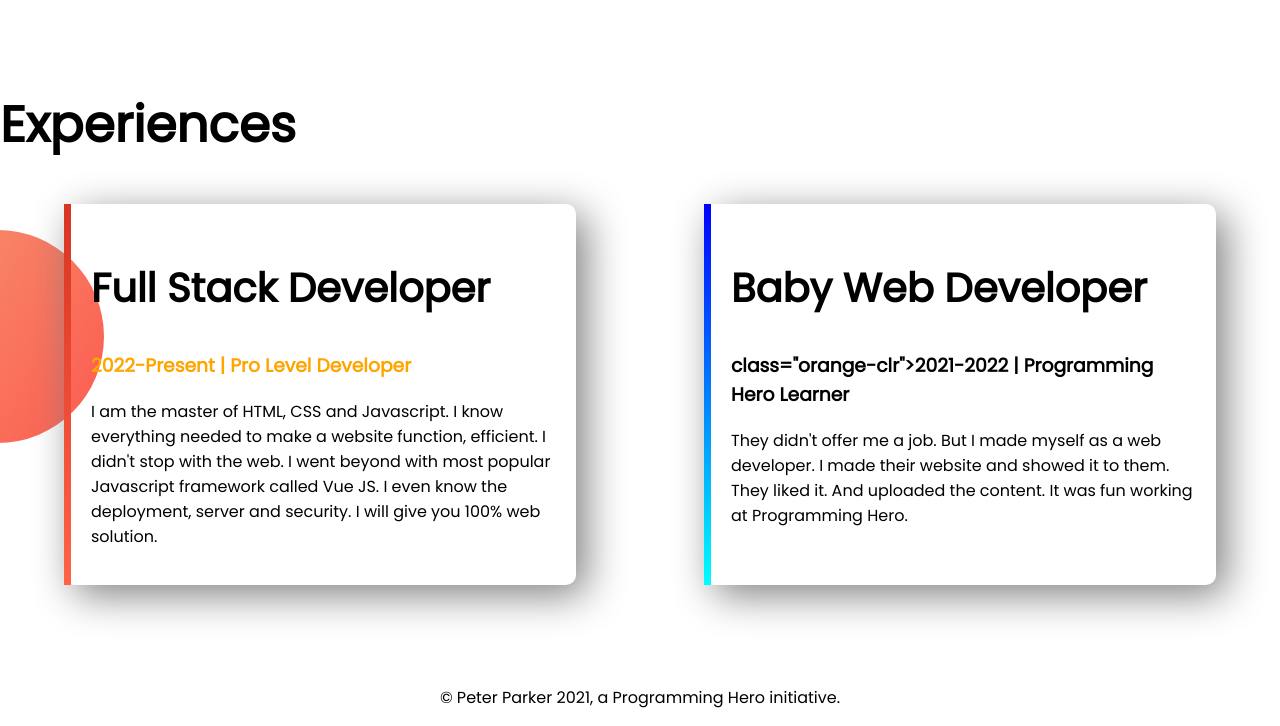
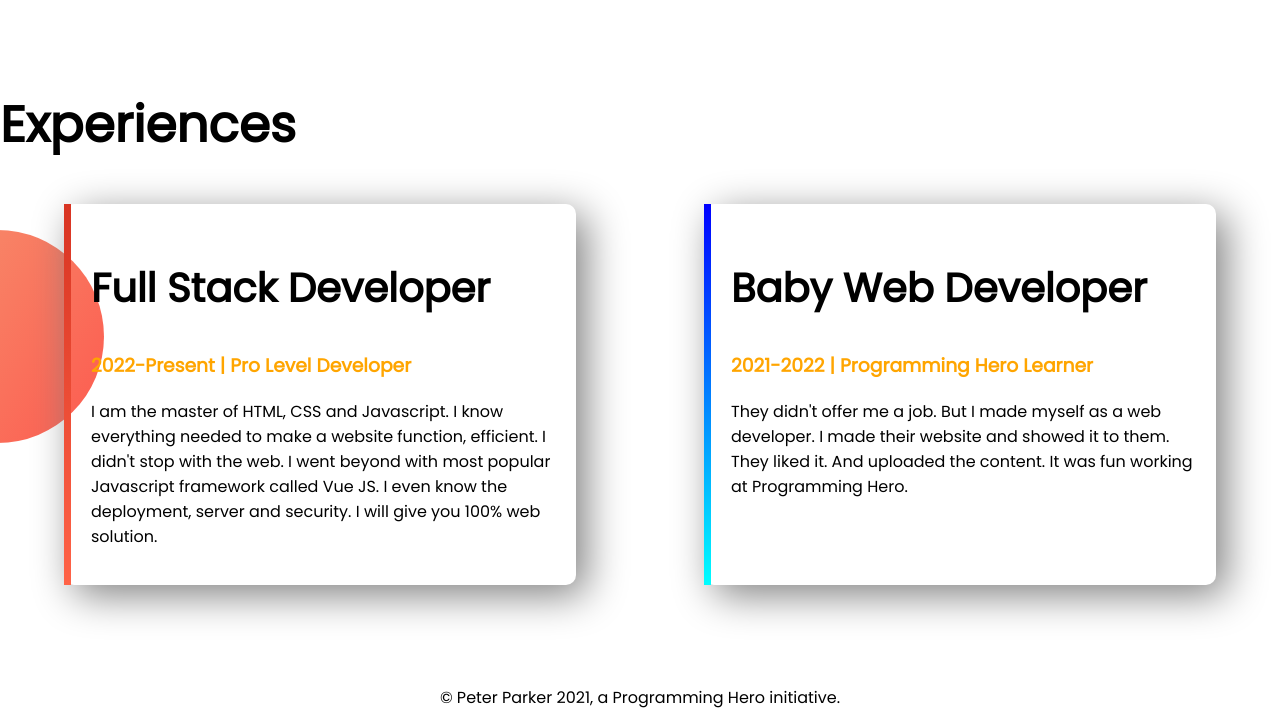
Before and after one commit to Mohammod-Ali/developer-portfolio, a plain HTML site: page index.html in a window 1280 px wide. Shown: the part 897-1623 px from the top of the page. Drawn offline with Linux system fonts and the light colour scheme.

Commit message:
bug fixed

```diff
--- a/index.html
+++ b/index.html
@@ -64,7 +64,7 @@
         </div>
         <div id="web-dev-exp" class="experience-item">
           <h2>Baby Web Developer</h2>
-          <h3>class="orange-clr">2021-2022 | Programming Hero Learner</h3>
+          <h3 class="orange-clr">2021-2022 | Programming Hero Learner</h3>
           <p>
             They didn't offer me a job. But I made myself as a web developer. I
             made their website and showed it to them. They liked it. And
```
